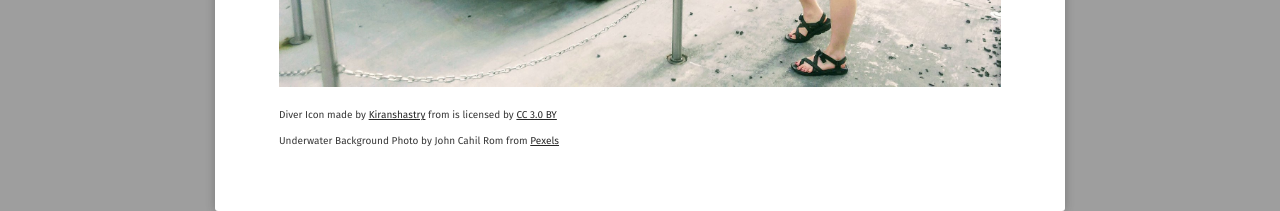
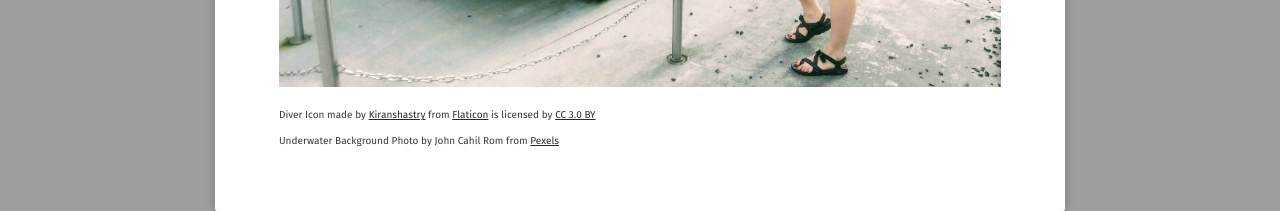
Before and after one commit to sarahschirduan/sarahschirduan.github.io, a Jekyll site: the page built from about/index.md, in a window 1280 px wide. Shown: the part 1057-1268 px from the top of the page. Built offline with Jekyll 4.4.1, drawn with Linux system fonts in a browser that asks for light colours; some web fonts are replaced.

Commit message:
Update index.md

```diff
--- a/about/index.md
+++ b/about/index.md
@@ -25,6 +25,6 @@ comments: false
 
 <a href="/assets/img/DeLorean.jpg"><img src="/assets/img/DeLorean.jpg">
 
-<div><font size="-2">Diver Icon made by <a href="https://www.flaticon.com/authors/kiranshastry" title="Kiranshastry">Kiranshastry</a> from <a href="https://www.flaticon.com/" title="Flaticon"></a> is licensed by <a href="http://creativecommons.org/licenses/by/3.0/" 			   title="Creative Commons BY 3.0" target="blank">CC 3.0 BY</a></font></div>
+<div><font size="-2">Diver Icon made by <a href="https://www.flaticon.com/authors/kiranshastry" title="Kiranshastry">Kiranshastry</a> from <a href="https://www.flaticon.com/" title="Flaticon">Flaticon</a> is licensed by <a href="http://creativecommons.org/licenses/by/3.0/" 			   title="Creative Commons BY 3.0" target="blank">CC 3.0 BY</a></font></div>
 
 <div><font size="-2">Underwater Background Photo by John Cahil Rom from <a href= "https://www.pexels.com/photo/underwater-2170473/" title="Pexels">Pexels</a></font></div>
```
